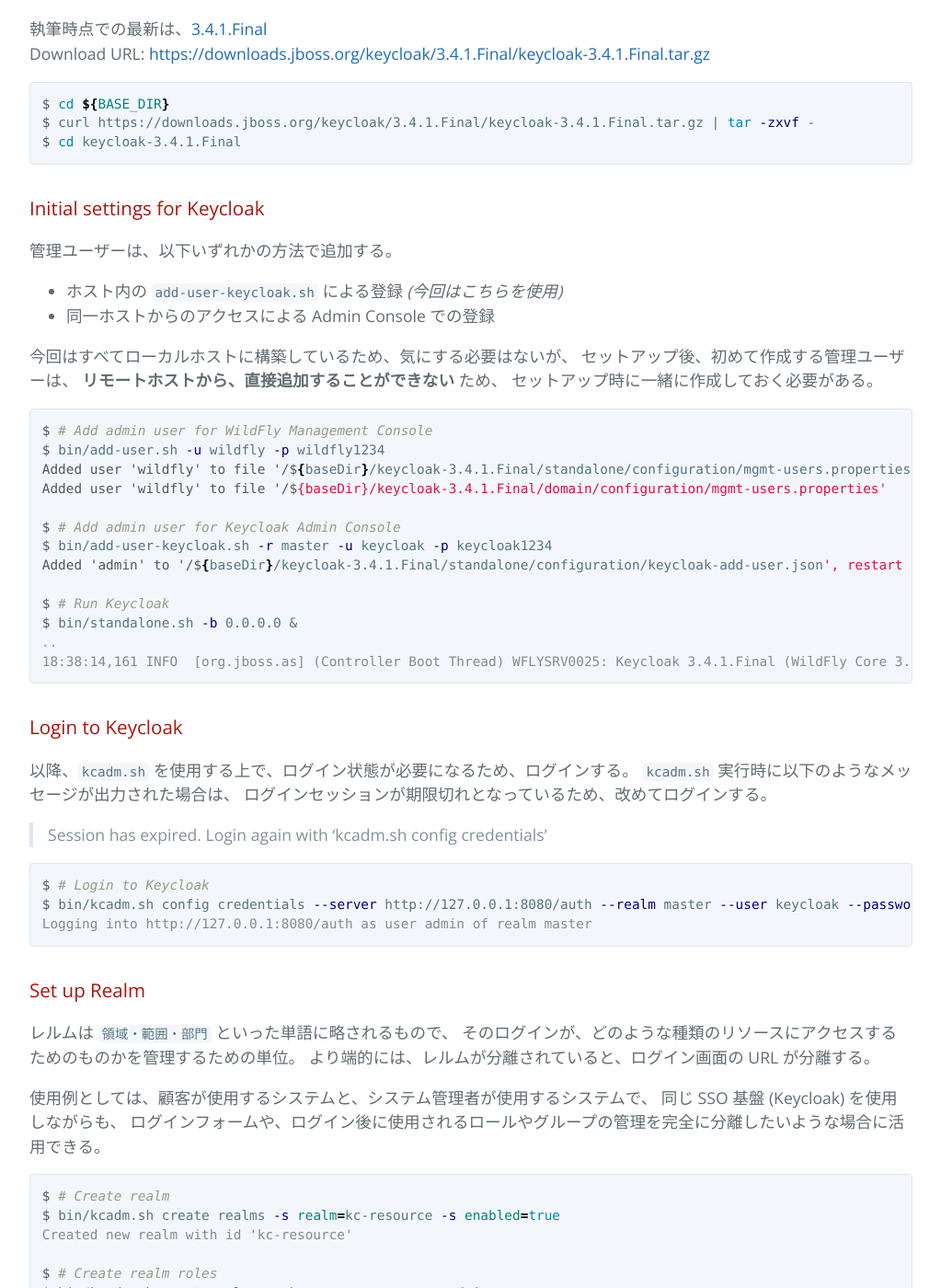
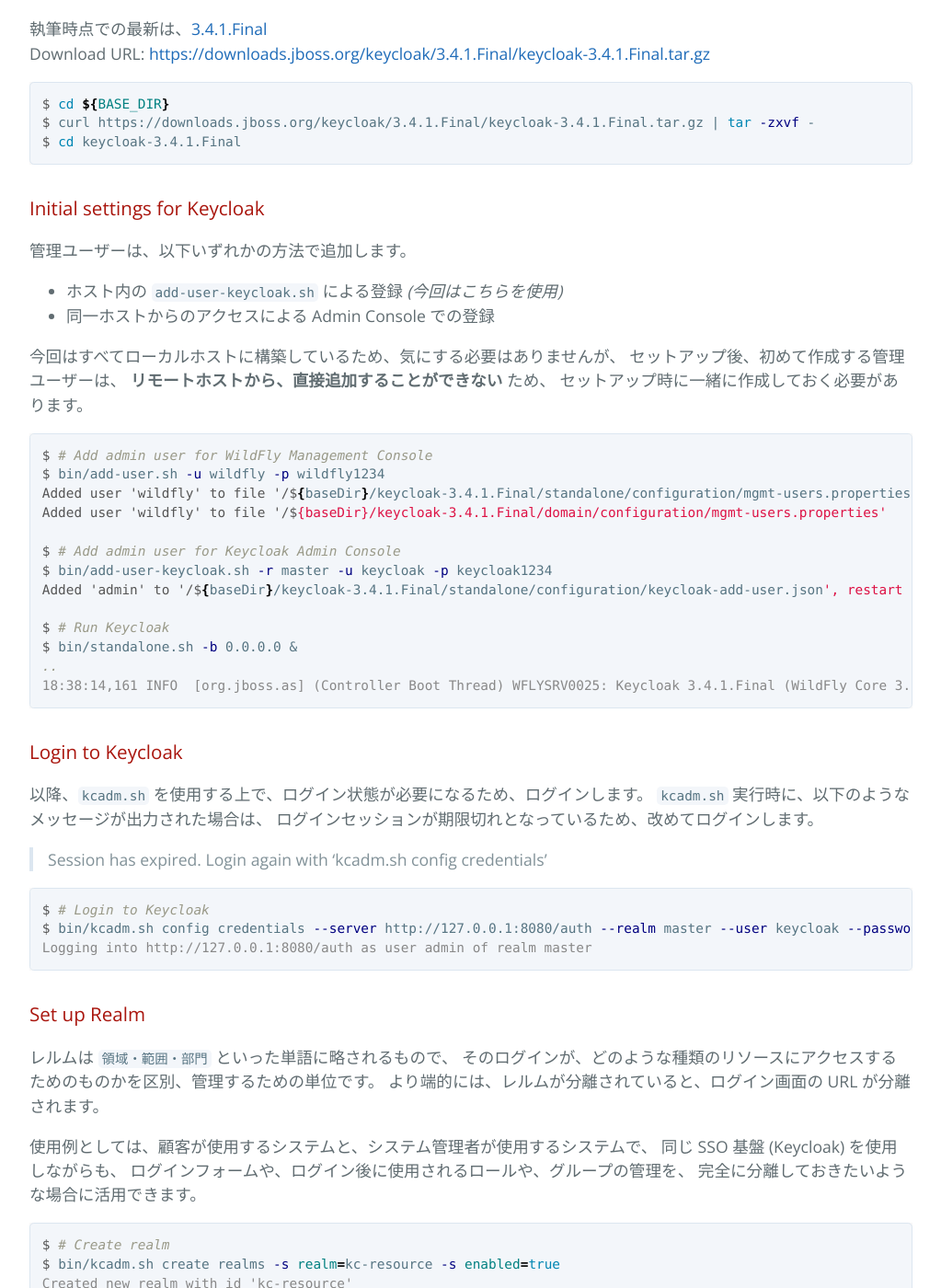
Before and after one commit to yo1000/blog.yo1000.com, a Jekyll site: the page built from _posts/2017-12-18-keycloak-demo.md, in a window 1280 px wide and 1400 px high, scrolled down 1747 px. Shown: the whole window at 92% size, without its empty margins (224-1247 px from the left). Built offline with Jekyll 4.4.1, drawn with Linux system fonts in a browser that asks for light colours; our own code applies the rules of GitHub Pages for plain Markdown files; some of the changed text lies outside the part shown.

Commit message:
Update 2017-12-18-keycloak-demo.md

````diff
--- a/_posts/2017-12-18-keycloak-demo.md
+++ b/_posts/2017-12-18-keycloak-demo.md
@@ -6,7 +6,7 @@
 ---
 
 Keycloak による SSO 検証のデモサイト構築メモ。
-SSO サーバーのセットアップと、SSO クライアントの開発を順に見ていく。
+SSO サーバーのセットアップと、SSO クライアントの開発を順に見ていきます。
 
 ## Summary
 
@@ -34,8 +34,7 @@
   - [Examples](#examples)
 
 ## Requirements
-
-今回の作業環境は以下。
+今回の作業環境は以下のとおりです。
 
 ```console
 $ sw_vers
@@ -61,7 +60,6 @@
 ## Set up Keycloak (SSO Server)
 
 ### Download & Unarchive
-
 執筆時点での最新は、[3.4.1.Final](http://www.keycloak.org/archive/downloads-3.4.1.html)<br>
 Download URL:
 [https://downloads.jboss.org/keycloak/3.4.1.Final/keycloak-3.4.1.Final.tar.gz](https://downloads.jboss.org/keycloak/3.4.1.Final/keycloak-3.4.1.Final.tar.gz)
@@ -73,15 +71,14 @@
 ```
 
 ### Initial settings for Keycloak
-
-管理ユーザーは、以下いずれかの方法で追加する。
+管理ユーザーは、以下いずれかの方法で追加します。
 
 - ホスト内の `add-user-keycloak.sh` による登録 _(今回はこちらを使用)_
 - 同一ホストからのアクセスによる Admin Console での登録
 
-今回はすべてローカルホストに構築しているため、気にする必要はないが、
+今回はすべてローカルホストに構築しているため、気にする必要はありませんが、
 セットアップ後、初めて作成する管理ユーザーは、 __リモートホストから、直接追加することができない__ ため、
-セットアップ時に一緒に作成しておく必要がある。
+セットアップ時に一緒に作成しておく必要があります。
 
 ```console
 $ # Add admin user for WildFly Management Console
@@ -100,10 +97,9 @@
 ```
 
 ### Login to Keycloak
-
-以降、`kcadm.sh` を使用する上で、ログイン状態が必要になるため、ログインする。
-`kcadm.sh` 実行時に以下のようなメッセージが出力された場合は、
-ログインセッションが期限切れとなっているため、改めてログインする。
+以降、`kcadm.sh` を使用する上で、ログイン状態が必要になるため、ログインします。
+`kcadm.sh` 実行時に、以下のようなメッセージが出力された場合は、
+ログインセッションが期限切れとなっているため、改めてログインします。
 
 > Session has expired. Login again with 'kcadm.sh config credentials'
 
@@ -114,14 +110,14 @@
 ```
 
 ### Set up Realm
-
 レルムは `領域・範囲・部門` といった単語に略されるもので、
-そのログインが、どのような種類のリソースにアクセスするためのものかを管理するための単位。
-より端的には、レルムが分離されていると、ログイン画面の URL が分離する。
+そのログインが、どのような種類のリソースにアクセスするためのものかを区別、管理するための単位です。
+より端的には、レルムが分離されていると、ログイン画面の URL が分離されます。
 
 使用例としては、顧客が使用するシステムと、システム管理者が使用するシステムで、
 同じ SSO 基盤 (Keycloak) を使用しながらも、
-ログインフォームや、ログイン後に使用されるロールやグループの管理を完全に分離したいような場合に活用できる。
+ログインフォームや、ログイン後に使用されるロールや、グループの管理を、
+完全に分離しておきたいような場合に活用できます。
 
 ```console
 $ # Create realm
@@ -136,9 +132,8 @@
 ```
 
 ### Set up Users
-
-`kc-resource` レルムにユーザーを追加していく。
-管理ユーザーとして `alice` を、一般ユーザーとして `bob` を、それぞれ作成する。
+`kc-resource` レルムにユーザーを追加していきます。
+管理ユーザーとして `alice` を、一般ユーザーとして `bob` を、それぞれ作成します。
 
 ```console
 $ # Create realm users
@@ -157,12 +152,13 @@
 ```
 
 ### Set up Clients
+SSO 基盤を使用するアプリケーション (SSO サーバーに対する、クライアント) を登録します。
+リソースサーバーとして `kc-resource-server` を、
+リソースクライアントとして `kc-resource-client` をそれぞれ作成します。
 
-SSO 基盤を使用するアプリケーション (SSO サーバーに対する、クライアント) を登録する。
-リソースサーバーとして `kc-resource-server` を、リソースクライアントとして `kc-resource-client` をそれぞれ作成する。
-
-リソースサーバー、リソースクライアントという、 __リソースに対して、サーバー・クライアントの関係にある2つのアプリケーション__ を作成するが、
-これらアプリケーションは、 __いずれも SSO サーバーから見れば、等しく SSO クライアント__ となる。
+リソースサーバー、リソースクライアントという、
+__リソースに対して、サーバー・クライアントの関係にある2つのアプリケーション__ を作成しますが、
+これらアプリケーションは、 __いずれも SSO サーバーから見れば、等しく SSO クライアント__ となります。
 
 ```console
 $ # Add realm client for Resource server
@@ -206,7 +201,6 @@
 ```
 
 ### Set up Configuration files for Resource Server
-
 リソースサーバー用の、構成ファイルをセットアップします。
 
 ```console
@@ -230,6 +224,16 @@
 ```
 
 ### Implements Security Configuration for Resource Server
+セキュリティ構成を実装します。いくつかポイントがありますが、とくに以下の点に注意してください。
+
+#### `configure(http: HttpSecurity)`
+認証で保護したい URL のパターンと、許可するロールの組み合わせを正しく設定します。
+この設定に誤りがあると、SSO 基盤へのリダイレクトに失敗します。
+
+#### `grantedAuthoritiesMapper(): GrantedAuthoritiesMapper`
+認証基盤でロール名を小文字や、大文字小文字混在で設定しても、
+`mapper.setConvertToUpperCase(true)` を設定することで、
+プログラムから扱う場合に、すべて大文字で統一することができます。
 
 ```console
 $ echo 'package com.yo1000.keycloak.resource.server
@@ -309,6 +313,7 @@
 ```
 
 ### Implements RestController for Resource Server
+リソースを返却するエンドポイントとなる、API 用コントローラーを実装します。
 
 ```console
 $ echo 'package com.yo1000.keycloak.resource.server
@@ -334,6 +339,7 @@
 ```
 
 ### Build and Run Resource Server
+リソースサーバー用アプリケーションを起動します。
 
 ```console
 $ ./mvnw clean spring-boot:run &
@@ -342,7 +348,6 @@
 ## Develop Resource Client (SSO Client - RCli)
 
 ### Create Project for Resource Client
-
 Spring Initializr で、リソースクライアント用のプロジェクトを作成します。
 
 ```console
@@ -371,11 +376,11 @@
 ```
 
 ### Set up Configuration files for Resource Client
-
 リソースクライアント用の、構成ファイルをセットアップします。
 
 こちらでは、リソースサーバーでは設定しなかった `keycloak.json` が必要になります。
-[Set up Clients](#set-up-clients) で、`$RES_CLI_ID` 変数に取ったクライアント ID を使用して、`keycloak.json` を出力します。
+[Set up Clients](#set-up-clients) で `$RES_CLI_ID` 変数に取っておいた、
+クライアント ID を使用して、`keycloak.json` を出力します。
 
 ```console
 $ # Update Keycloak dependency version
````
Also changed, not shown: other parts of _posts/2017-12-18-keycloak-demo.md (+1 -2 lines).
